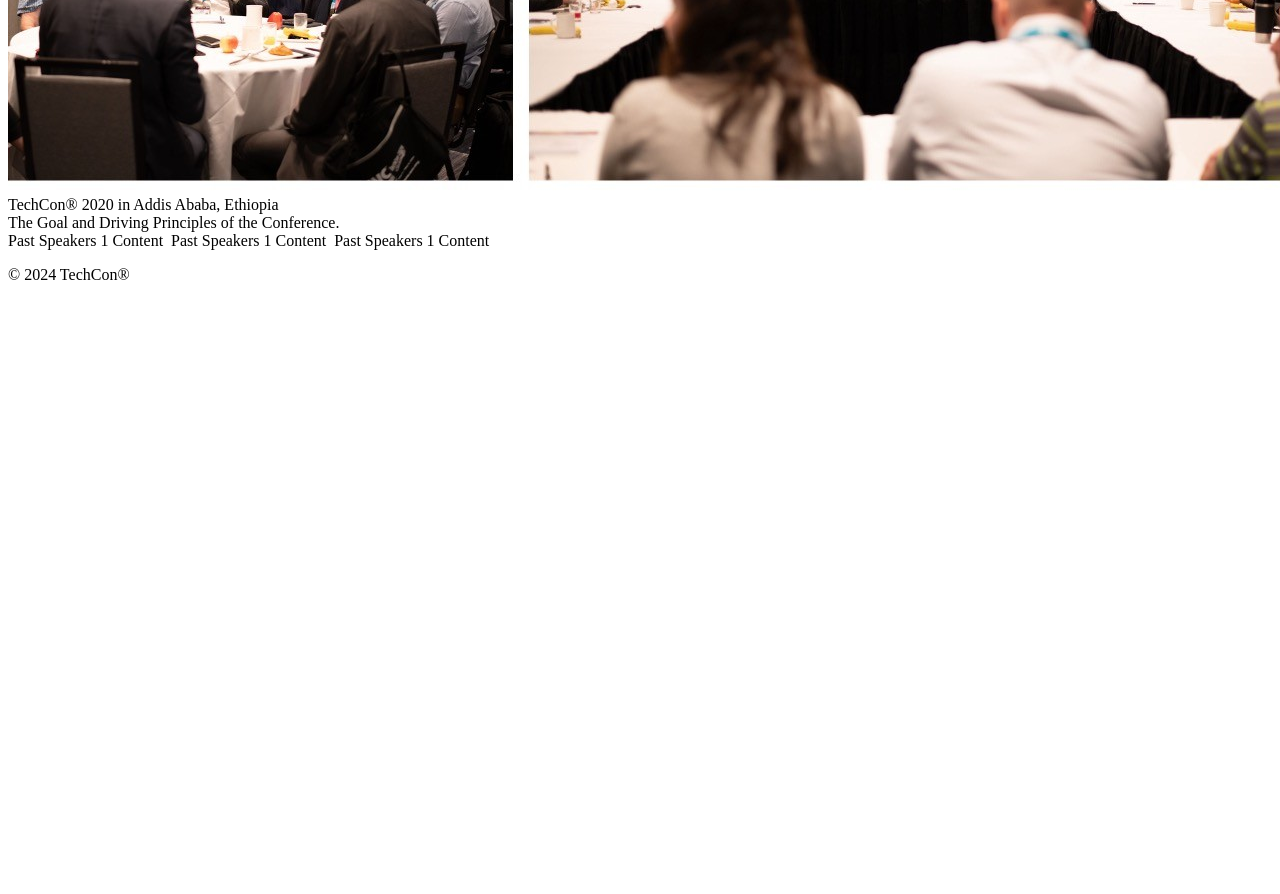
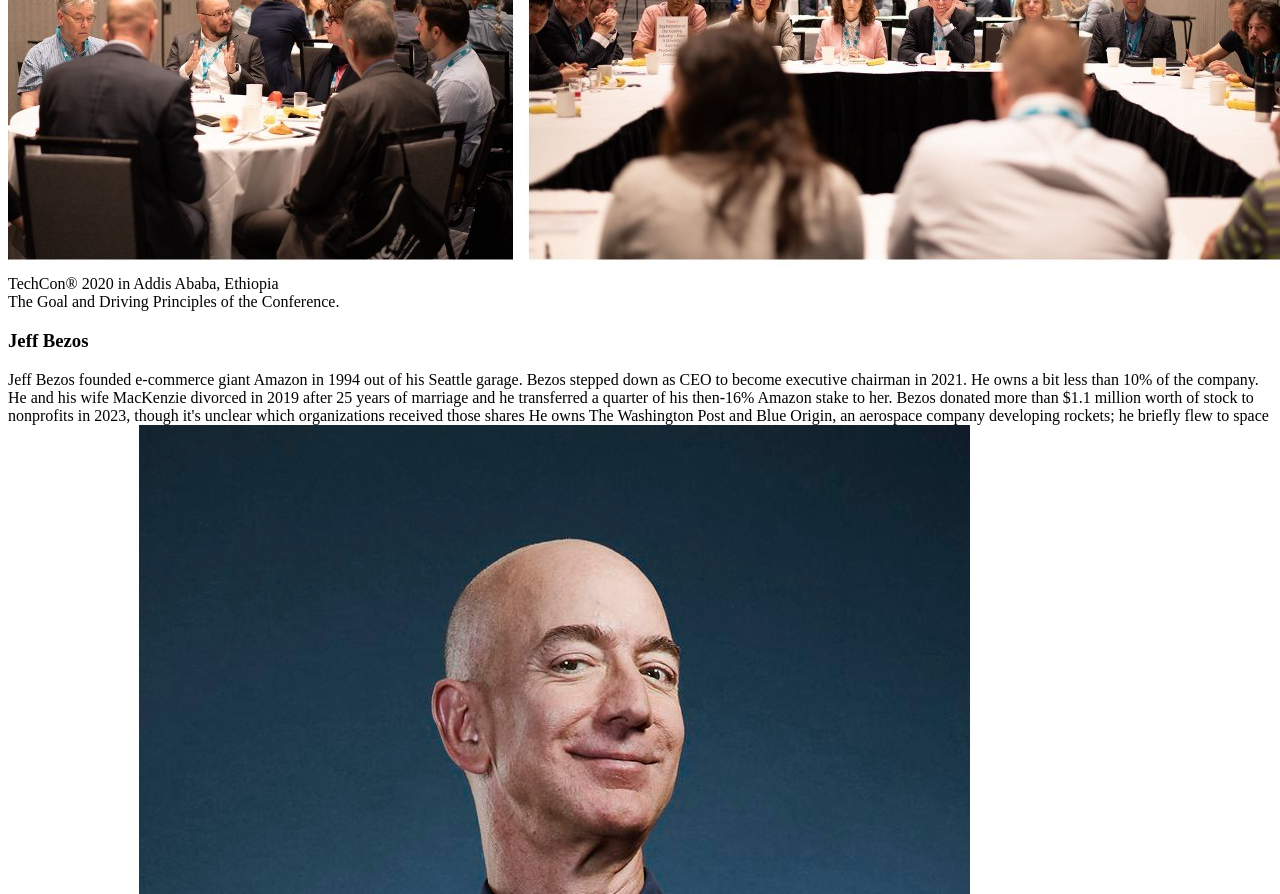
Before and after one commit to habibsadam/TechCon_HTML, a plain HTML site: page TechCon_HTML/about.html in a window 1280 px wide. Shown: the part 1506-2400 px from the top of the page. Before the commit the page ends 1806 px from the top, so only its background shows below. Drawn offline with Linux system fonts and the light colour scheme.

Commit message:
Speakers Image added. About page updated.

```diff
--- a/TechCon_HTML/about.html
+++ b/TechCon_HTML/about.html
@@ -20,17 +20,15 @@
             </header>
             <main>
                 <article>
-                    Aspect of the conference 1
+                    <h3>History</h3>
                 </article>
                 <article>
-                    Aspect of the conference 2
+                    TechCon® North America was first held in 1996 in New Orleans, Louisiana. It has since moved about the U.S., accommodating the growing number of delegates and utility hosts. It often includes a regional facility tour of the sponsoring utility. Most recently, the conference averaged 200 in attendance representing 11 various countries and 30 interactive exhibiting corporations. TechCon North America offers a vibrant and unparalleled learning experience with top-notch topics and speakers.
                 </article>
-                <article>
-                    Aspect of the conference 3
-                </article>
+                <br>
                 <article>
                     Aspect Origin and Evolution of TechCon®
-
+                    <br>
                     <img src="TechCon1.jpg" alt="TechConNow">
                     <figcaption>TechCon® 2024 in Texas, USA</figcaption>
                     <img src="TechCon2.jpg" alt="TechCon2022">
@@ -44,15 +42,24 @@
                     <img src="" alt="">
                 </article>
                 <article>
-                    Past Speakers 1
-                    Content
-                    <img src="" alt="">
-                    Past Speakers 1
-                    Content
-                    <img src="" alt="">
-                    Past Speakers 1
-                    Content
-                    <img src="" alt="">
+                    <h3>Jeff Bezos</h3>
+                    Jeff Bezos founded e-commerce giant Amazon in 1994 out of his Seattle garage.
+                    Bezos stepped down as CEO to become executive chairman in 2021. He owns a bit less than 10% of the company.
+                    He and his wife MacKenzie divorced in 2019 after 25 years of marriage and he transferred a quarter of his then-16% Amazon stake to her.
+                    Bezos donated more than $1.1 million worth of stock to nonprofits in 2023, though it's unclear which organizations received those shares
+                    He owns The Washington Post and Blue Origin, an aerospace company developing rockets; he briefly flew to space in one in July 2021.
+                    <img src="JeffBezos.jpg" alt="Jeff Bezos">
+                    <h3>Bill Gates</h3>
+                    Bill Gates diversified his fortune from software firm Microsoft into dozens of holdings, including waste disposal firm Republic Services and tractor maker Deere & Co.
+                    Gates, a computer enthusiast from a young age, dropped out of Harvard to cofound Microsoft with Paul Allen (d. 2018) in 1975, hoping to capitalize on the spread of personal computers.
+                    As of March 2020, when Gates stepped down from the Microsoft board, he owned about 1.3% of the software and computing company's shares.
+                    <img src="BillGates.jpg" alt="Bill Gates">
+                    <h3>Mark Zukerberg</h3>
+                    A 19-year-old Mark Zuckerberg started Facebook in 2004 for students to match names with photos of classmates.
+                    Zuckerberg took Facebook public in 2012; he now owns about 13% of the company's stock.
+                    Facebook changed its name to Meta in 2021 to shift the company's focus to the metaverse.
+                    In 2015, Zuckerberg and his wife, Priscilla Chan, pledged to give away 99% of their Meta stake over their lifetimes.
+                    <img src="MarkZukerberg.jpg" alt="Mark Zukerberg">
                 </article>
             </main>
             <footer>
```
Also changed, not shown: TechCon_HTML/BillGates.jpg (added), TechCon_HTML/JeffBezos.jpg (added), TechCon_HTML/MarkZukerberg.jpg (added).
